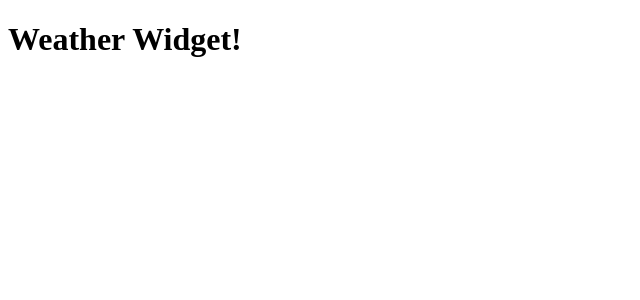
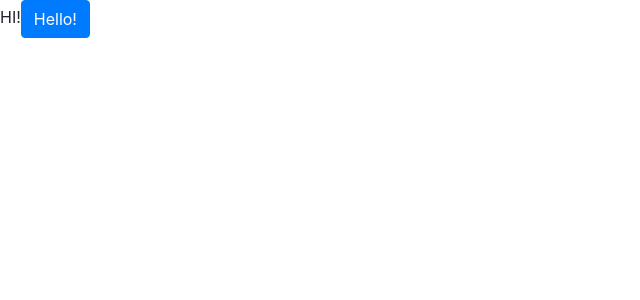
Before and after one commit to apoorvkk/weather-widget-pwc-challenge, a React app: page / in a window 1280 px wide. Shown: the top 300 px of the page, without its empty margins (0-640 px from the left). Built offline with nearby package versions, Linux system fonts and the light colour scheme.

Commit message:
Migrate to bootstrap

```diff
--- a/package.json
+++ b/package.json
@@ -17,11 +17,15 @@
   "dependencies": {
     "@types/react-dom": "^17.0.0",
     "awesome-typescript-loader": "^5.2.1",
+    "bootstrap": "^4.5.3",
     "css-loader": "^5.0.1",
     "html-webpack-plugin": "^4.5.0",
     "react": "^17.0.1",
+    "react-bootstrap": "^1.4.0",
     "react-dom": "^17.0.1",
     "source-map-loader": "^1.1.3",
+    "style-loader": "^2.0.0",
+    "styled-components": "^5.2.1",
     "typescript": "^4.1.3",
     "webpack": "^5.10.1",
     "webpack-cli": "^4.2.0",
@@ -31,6 +35,7 @@
     "@testing-library/jest-dom": "^5.11.6",
     "@testing-library/react": "^11.2.2",
     "@types/jest": "^26.0.19",
+    "@types/styled-components": "^5.1.5",
     "@typescript-eslint/eslint-plugin": "^4.9.1",
     "@typescript-eslint/parser": "^4.9.1",
     "eslint": "^7.15.0",
--- a/src/components/Widget.tsx
+++ b/src/components/Widget.tsx
@@ -1,9 +1,12 @@
-import * as React from 'react'
+import React from 'react'
+
+import Button from 'react-bootstrap/Button'
 
 const Widget = () => (
-  <h1>
-    Weather Widget!
-  </h1>
+  <>
+    HI!
+    <Button>Hello!</Button>
+  </>
 )
 
 export default Widget
--- a/src/index.html
+++ b/src/index.html
@@ -1,9 +1,6 @@
-<!DOCTYPE html>
-<html lang="en">
+<html>
 
     <head>
-    <meta charset="UTF-8">
-    <meta name="viewport" content="width=device-width, initial-scale=1.0">
         <title>Weather Widget</title>
     </head>
 
--- a/src/index.tsx
+++ b/src/index.tsx
@@ -1,5 +1,8 @@
 import * as React from 'react'
 import * as ReactDOM from 'react-dom'
+
+// Why is this needed? https://react-bootstrap.github.io/getting-started/introduction/#css
+import 'bootstrap/dist/css/bootstrap.min.css'
 
 import Widget from './components/Widget'
 
--- a/tsconfig.json
+++ b/tsconfig.json
@@ -8,7 +8,8 @@
         "removeComments": true,
         "sourceMap": true,
         "target": "es6",
-        "esModuleInterop": true
+        "esModuleInterop": true,
+        "skipLibCheck": true,
     },
     "include": [
         "src/index.tsx"
--- a/webpack.config.js
+++ b/webpack.config.js
@@ -8,6 +8,9 @@ module.exports = {
   output: {
     path: path.resolve(__dirname, "build"),
     filename: "bundle.js",
+  },
+  devServer: {
+    publicPath: '/'
   },
   resolve: {
     extensions: [".js", ".jsx", ".json", ".ts", ".tsx"],
@@ -22,6 +25,10 @@ module.exports = {
         enforce: "pre",
         test: /\.js$/,
         loader: "source-map-loader",
+      },
+      {
+        test: /\.css$/,
+        use: ['style-loader', 'css-loader']
       }
     ],
   },
```
Also changed, not shown: 3 other files (tests, documents, lock files or other folders). Lines whose indentation alone changed are shown as unchanged.
